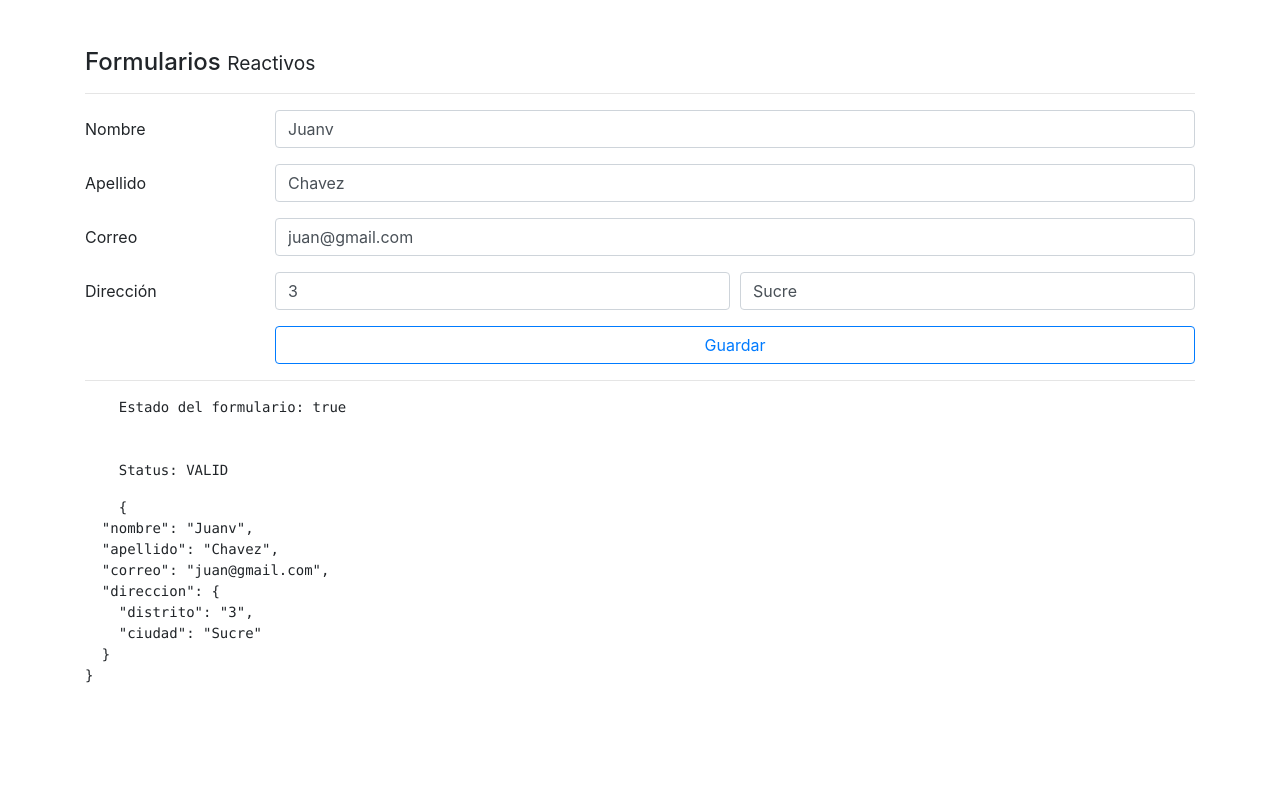
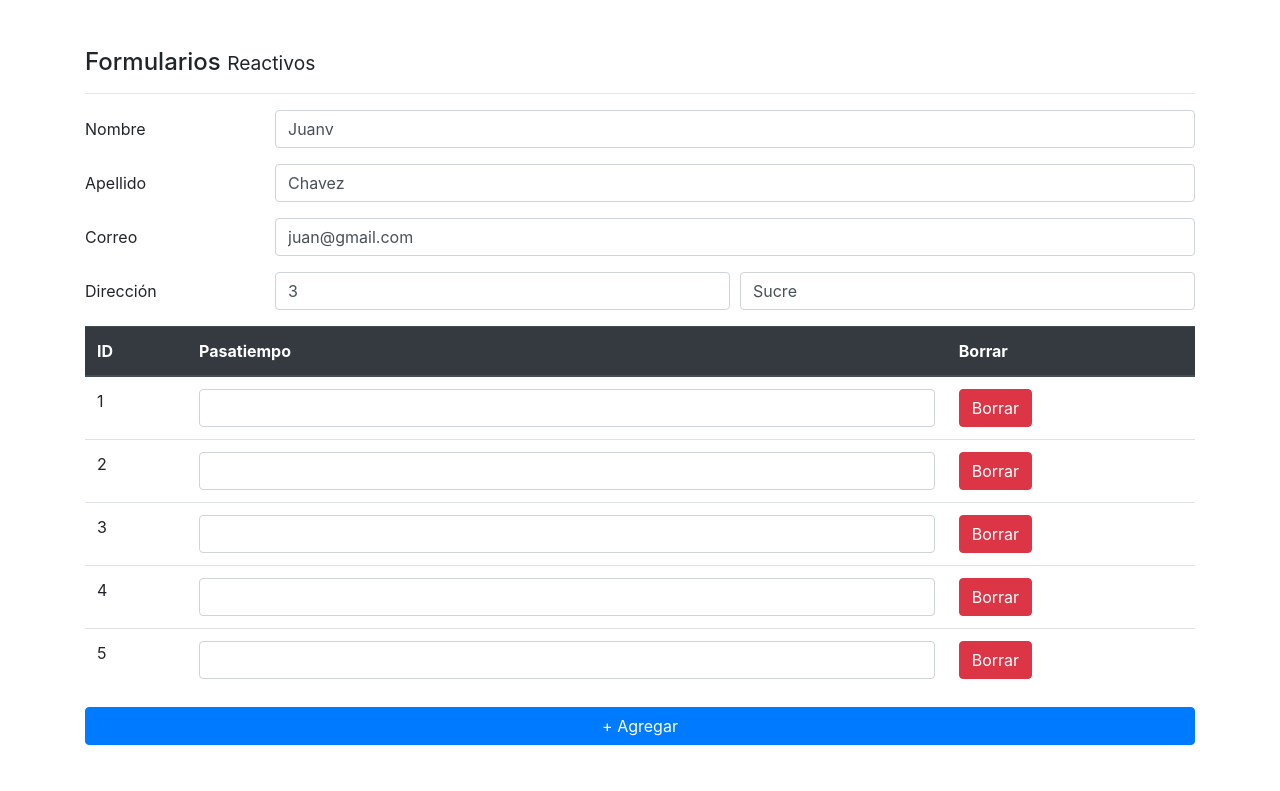
Before and after one commit to juanvictor/08-formularios, an Angular app: page /reactivo in a window 1280 px wide. Shown: the top 791 px of the page. Built offline with nearby package versions, Linux system fonts and the light colour scheme.

Commit message:
Clase 204. Formulario Reactivo: Arreglos de FormControl - FormArray.

```diff
--- a/src/app/pages/reactive/reactive.component.html
+++ b/src/app/pages/reactive/reactive.component.html
@@ -49,6 +49,38 @@
         </div>
     </div>
 
+    <div class="row">
+        <div class="col">
+            <table class="table">
+                <thead class="thead-dark">
+                    <tr>
+                        <th>ID</th>
+                        <th>Pasatiempo</th>
+                        <th>Borrar</th>
+                    </tr>
+                </thead>
+
+                <tbody formArrayName="pasatiempos">
+                    <tr *ngFor="let control of pasatiempos.controls; let i = index">
+                        <td> {{ i + 1 }} </td>
+                        <td>
+                            <input type="text" class="form-control" [formControlName]="i">
+                        </td>
+                        <td>
+                            <button class="btn btn-danger">
+                                Borrar
+                            </button>
+                        </td>
+                    </tr>
+                </tbody>
+            </table>
+
+            <button type="button" class="btn btn-primary mt-3 mb-5 btn-block">
+                + Agregar
+            </button>
+        </div>
+    </div>
+
     <div class="form-group row">
         <label class="col-2 col-form-label">&nbsp;</label>
         <div class="input-group col">
--- a/src/app/pages/reactive/reactive.component.ts
+++ b/src/app/pages/reactive/reactive.component.ts
@@ -1,5 +1,5 @@
 import { Component, OnInit } from '@angular/core';
-import { FormGroup, FormBuilder, Validators } from '@angular/forms';
+import { FormGroup, FormBuilder, Validators, FormArray } from '@angular/forms';
 
 @Component({
   selector: 'app-reactive',
@@ -18,6 +18,10 @@
   }
 
   ngOnInit(): void {
+  }
+
+  get pasatiempos () {
+    return this.forma.get('pasatiempos') as FormArray;
   }
 
   get nombreNoValido() {
@@ -48,7 +52,10 @@
       direccion: this.fb.group({
         distrito: ['', Validators.required ],
         ciudad  : ['', Validators.required ]
-      })
+      }),
+      pasatiempos: this.fb.array([
+        [], [], [], [], []
+      ])
     });
   }
 
```
